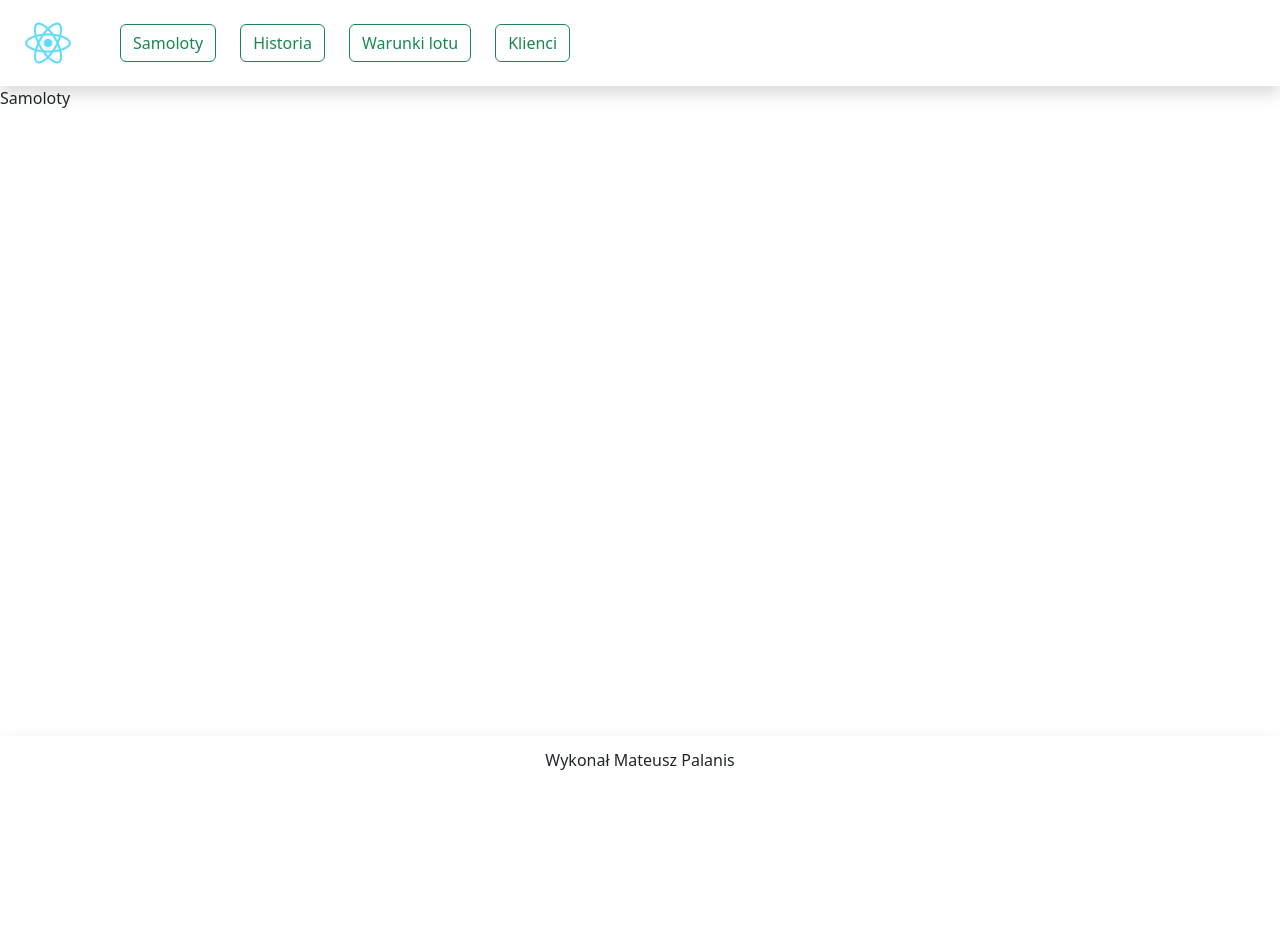
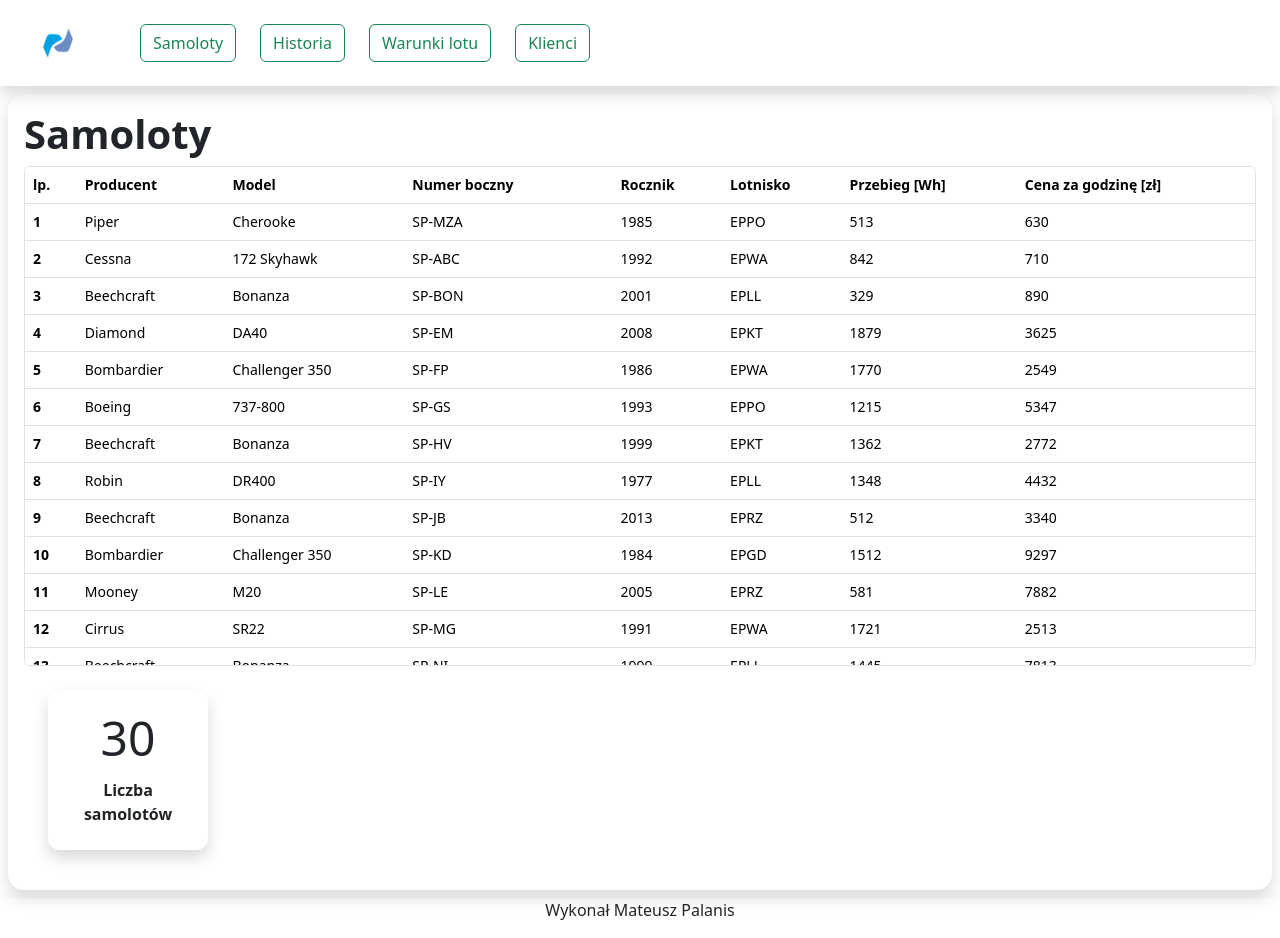
Before and after one commit to mateuszo19/interfejsy, a React (Create React App) app: page /planes in a window 1280 px wide. Before the commit the page ends 800 px from the top, so only its background shows below. Built offline with nearby package versions, Linux system fonts and the light colour scheme.

Commit message:
init Plane page

```diff
--- a/src/components/Header/Header.tsx
+++ b/src/components/Header/Header.tsx
@@ -4,7 +4,7 @@ const Header = () => {
     return (
         <nav className="w-full flex items-center px-4 gap-4 shadow">
             <Link to="/">
-                <img src="logo192.png" className='h-12' alt='Logo'/>
+                <img src="logo.jpg" className='h-12' alt='Logo'/>
             </Link>
             <div className="flex p-4 gap-4">
                 <Link to="/planes">
--- /dev/null
+++ b/src/data/planes.ts
@@ -0,0 +1,304 @@
+import { Plane } from "../interfaces/plane.interface";
+
+export const planes: Plane[] = [
+    {
+        id: 1,
+        manufacturer: "Piper",
+        model: "Cherooke",
+        registerNumber: "SP-MZA",
+        yeaOfProduction: 1985,
+        actualAirport: "EPPO",
+        mileage: 513,
+        pricePerHour: 630,
+    },
+    {
+        id: 2,
+        manufacturer: "Cessna",
+        model: "172 Skyhawk",
+        registerNumber: "SP-ABC",
+        yeaOfProduction: 1992,
+        actualAirport: "EPWA",
+        mileage: 842,
+        pricePerHour: 710,
+    },
+    {
+        id: 3,
+        manufacturer: "Beechcraft",
+        model: "Bonanza",
+        registerNumber: "SP-BON",
+        yeaOfProduction: 2001,
+        actualAirport: "EPLL",
+        mileage: 329,
+        pricePerHour: 890,
+    },
+    {
+        id: 4,
+        manufacturer: "Diamond",
+        model: "DA40",
+        registerNumber: "SP-EM",
+        yeaOfProduction: 2008,
+        actualAirport: "EPKT",
+        mileage: 1879,
+        pricePerHour: 3625,
+    },
+    {
+        id: 5,
+        manufacturer: "Bombardier",
+        model: "Challenger 350",
+        registerNumber: "SP-FP",
+        yeaOfProduction: 1986,
+        actualAirport: "EPWA",
+        mileage: 1770,
+        pricePerHour: 2549,
+    },
+    {
+        id: 6,
+        manufacturer: "Boeing",
+        model: "737-800",
+        registerNumber: "SP-GS",
+        yeaOfProduction: 1993,
+        actualAirport: "EPPO",
+        mileage: 1215,
+        pricePerHour: 5347,
+    },
+    {
+        id: 7,
+        manufacturer: "Beechcraft",
+        model: "Bonanza",
+        registerNumber: "SP-HV",
+        yeaOfProduction: 1999,
+        actualAirport: "EPKT",
+        mileage: 1362,
+        pricePerHour: 2772,
+    },
+    {
+        id: 8,
+        manufacturer: "Robin",
+        model: "DR400",
+        registerNumber: "SP-IY",
+        yeaOfProduction: 1977,
+        actualAirport: "EPLL",
+        mileage: 1348,
+        pricePerHour: 4432,
+    },
+    {
+        id: 9,
+        manufacturer: "Beechcraft",
+        model: "Bonanza",
+        registerNumber: "SP-JB",
+        yeaOfProduction: 2013,
+        actualAirport: "EPRZ",
+        mileage: 512,
+        pricePerHour: 3340,
+    },
+    {
+        id: 10,
+        manufacturer: "Bombardier",
+        model: "Challenger 350",
+        registerNumber: "SP-KD",
+        yeaOfProduction: 1984,
+        actualAirport: "EPGD",
+        mileage: 1512,
+        pricePerHour: 9297,
+    },
+    {
+        id: 11,
+        manufacturer: "Mooney",
+        model: "M20",
+        registerNumber: "SP-LE",
+        yeaOfProduction: 2005,
+        actualAirport: "EPRZ",
+        mileage: 581,
+        pricePerHour: 7882,
+    },
+    {
+        id: 12,
+        manufacturer: "Cirrus",
+        model: "SR22",
+        registerNumber: "SP-MG",
+        yeaOfProduction: 1991,
+        actualAirport: "EPWA",
+        mileage: 1721,
+        pricePerHour: 2513,
+    },
+    {
+        id: 13,
+        manufacturer: "Beechcraft",
+        model: "Bonanza",
+        registerNumber: "SP-NI",
+        yeaOfProduction: 1999,
+        actualAirport: "EPLL",
+        mileage: 1445,
+        pricePerHour: 7813,
+    },
+    {
+        id: 14,
+        manufacturer: "Boeing",
+        model: "737-800",
+        registerNumber: "SP-OK",
+        yeaOfProduction: 2016,
+        actualAirport: "EPKT",
+        mileage: 1626,
+        pricePerHour: 9590,
+    },
+    {
+        id: 15,
+        manufacturer: "Piper",
+        model: "Cherokee",
+        registerNumber: "SP-PM",
+        yeaOfProduction: 1983,
+        actualAirport: "EPGD",
+        mileage: 874,
+        pricePerHour: 6814,
+    },
+    {
+        id: 16,
+        manufacturer: "Cessna",
+        model: "172 Skyhawk",
+        registerNumber: "SP-QR",
+        yeaOfProduction: 1990,
+        actualAirport: "EPWA",
+        mileage: 1023,
+        pricePerHour: 6227,
+    },
+    {
+        id: 17,
+        manufacturer: "Robin",
+        model: "DR400",
+        registerNumber: "SP-SU",
+        yeaOfProduction: 2003,
+        actualAirport: "EPWR",
+        mileage: 1401,
+        pricePerHour: 9266,
+    },
+    {
+        id: 18,
+        manufacturer: "Embraer",
+        model: "Phenom 300",
+        registerNumber: "SP-TV",
+        yeaOfProduction: 1986,
+        actualAirport: "EPPO",
+        mileage: 1617,
+        pricePerHour: 9837,
+    },
+    {
+        id: 19,
+        manufacturer: "Airbus",
+        model: "A320",
+        registerNumber: "SP-UW",
+        yeaOfProduction: 1983,
+        actualAirport: "EPKT",
+        mileage: 1984,
+        pricePerHour: 5717,
+    },
+    {
+        id: 20,
+        manufacturer: "Zlin",
+        model: "Z-242",
+        registerNumber: "SP-VX",
+        yeaOfProduction: 1992,
+        actualAirport: "EPWR",
+        mileage: 1426,
+        pricePerHour: 5034,
+    },
+    {
+        id: 21,
+        manufacturer: "Cirrus",
+        model: "SR22",
+        registerNumber: "SP-WY",
+        yeaOfProduction: 2015,
+        actualAirport: "EPLL",
+        mileage: 647,
+        pricePerHour: 8815,
+    },
+    {
+        id: 22,
+        manufacturer: "Mooney",
+        model: "M20",
+        registerNumber: "SP-XZ",
+        yeaOfProduction: 1983,
+        actualAirport: "EPWA",
+        mileage: 786,
+        pricePerHour: 5799,
+    },
+    {
+        id: 23,
+        manufacturer: "Gulfstream",
+        model: "G650",
+        registerNumber: "SP-YA",
+        yeaOfProduction: 2006,
+        actualAirport: "EPKT",
+        mileage: 1362,
+        pricePerHour: 9870,
+    },
+    {
+        id: 24,
+        manufacturer: "Dassault",
+        model: "Falcon 7X",
+        registerNumber: "SP-ZB",
+        yeaOfProduction: 1981,
+        actualAirport: "EPPO",
+        mileage: 1023,
+        pricePerHour: 9277,
+    },
+    {
+        id: 25,
+        manufacturer: "Diamond",
+        model: "DA40",
+        registerNumber: "SP-AC",
+        yeaOfProduction: 1994,
+        actualAirport: "EPWR",
+        mileage: 738,
+        pricePerHour: 8032,
+    },
+    {
+        id: 26,
+        manufacturer: "Airbus",
+        model: "A320",
+        registerNumber: "SP-BD",
+        yeaOfProduction: 1986,
+        actualAirport: "EPLL",
+        mileage: 1777,
+        pricePerHour: 8650,
+    },
+    {
+        id: 27,
+        manufacturer: "Cirrus",
+        model: "SR22",
+        registerNumber: "SP-CE",
+        yeaOfProduction: 1993,
+        actualAirport: "EPGD",
+        mileage: 1782,
+        pricePerHour: 8867,
+    },
+    {
+        id: 28,
+        manufacturer: "Cessna",
+        model: "172 Skyhawk",
+        registerNumber: "SP-DF",
+        yeaOfProduction: 2008,
+        actualAirport: "EPPO",
+        mileage: 1006,
+        pricePerHour: 5574,
+    },
+    {
+        id: 29,
+        manufacturer: "Pilatus",
+        model: "PC-12",
+        registerNumber: "SP-EG",
+        yeaOfProduction: 2019,
+        actualAirport: "EPRZ",
+        mileage: 1637,
+        pricePerHour: 7288,
+    },
+    {
+        id: 30,
+        manufacturer: "Gulfstream",
+        model: "G650",
+        registerNumber: "SP-FH",
+        yeaOfProduction: 2010,
+        actualAirport: "EPWR",
+        mileage: 1510,
+        pricePerHour: 9543,
+    }
+];
--- a/src/pages/Planes/Planes.tsx
+++ b/src/pages/Planes/Planes.tsx
@@ -1,5 +1,53 @@
+import { planes } from "../../data/planes";
+
 const Planes = () => {
-    return (<div className="grow">Samoloty</div>)
+    return (
+        <section className="grow p-2">
+            <div className="w-full h-full p-3 shadow rounded-2xl">
+                <h1 className="font-bold mb-2">Samoloty</h1>
+
+                {/* Kontener z ustaloną wysokością i przewijaniem */}
+                <div className="max-h-[500px] overflow-y-auto rounded-md border">
+                    <table className="table w-full text-sm text-left">
+                        <thead className="sticky top-0 bg-white z-10">
+                        <tr>
+                            <th scope="col">lp.</th>
+                            <th scope="col">Producent</th>
+                            <th scope="col">Model</th>
+                            <th scope="col">Numer boczny</th>
+                            <th scope="col"></th>
+                            <th scope="col">Rocznik</th>
+                            <th scope="col">Lotnisko</th>
+                            <th scope="col">Przebieg [Wh]</th>
+                            <th scope="col">Cena za godzinę [zł]</th>
+                        </tr>
+                        </thead>
+                        <tbody>
+                        {planes.map((plane, i) => (
+                            <tr key={plane.id}>
+                                <th scope="row">{i + 1}</th>
+                                <td>{plane.manufacturer}</td>
+                                <td>{plane.model}</td>
+                                <td>{plane.registerNumber}</td>
+                                <td></td>
+                                <td>{plane.yeaOfProduction}</td>
+                                <td>{plane.actualAirport}</td>
+                                <td>{plane.mileage}</td>
+                                <td>{plane.pricePerHour}</td>
+                            </tr>
+                        ))}
+                        </tbody>
+                    </table>
+                </div>
+                <div className='p-4'>
+                    <div className="w-40 h-40 p-4 items-center rounded-xl shadow flex flex-col justify-between">
+                        <span className='text-5xl'>{planes.length}</span>
+                        <span className='text-center font-bold'>Liczba samolotów</span>
+                    </div>
+                </div>
+            </div>
+        </section>
+    );
 };
 
 export default Planes;
```
Also changed, not shown: src/interfaces/plane.interface.ts (added, +10 -0 lines), public/logo.jpg (added).
